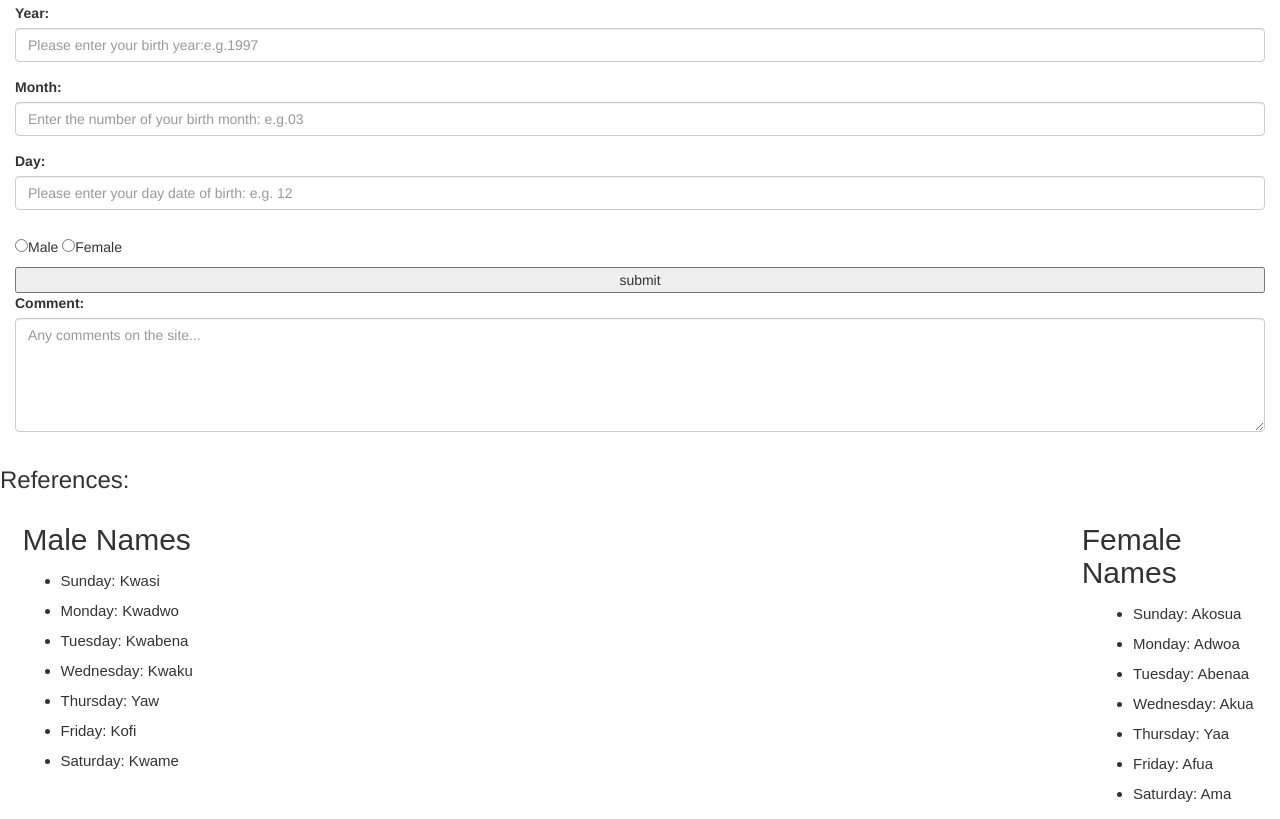
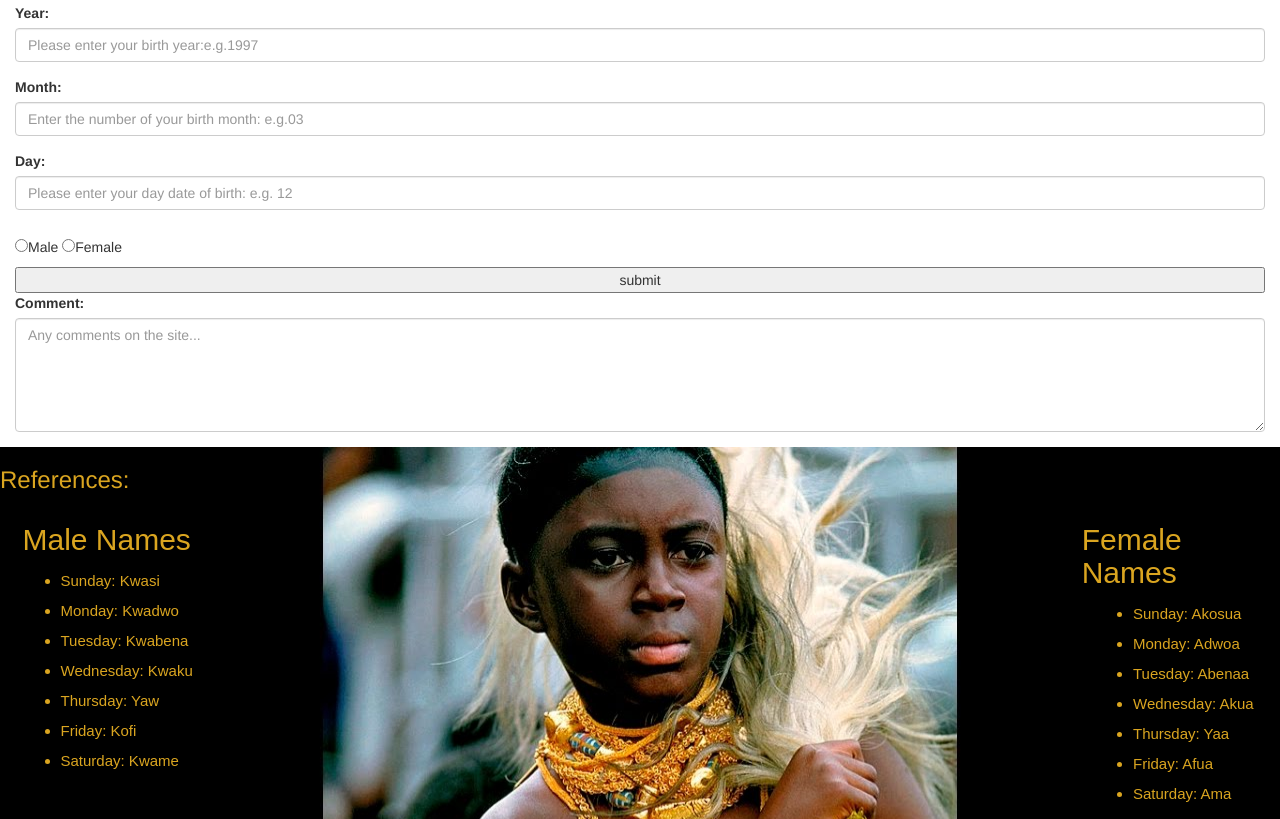
Before and after one commit to Christine-N-Mwaura/Akan-project, a plain HTML site: page index.html in a window 1280 px wide. Shown: the part 827-1646 px from the top of the page. Drawn offline with nearby package versions, Linux system fonts and the light colour scheme.

Commit message:
This commit will add styling to the row section in the index file.

```diff
--- a/css/style.css
+++ b/css/style.css
@@ -42,3 +42,7 @@ background-size: cover;
   color: #00008B;
   font-style: italic;
 }
+.row{
+  background-image: url("../images/akan.jpg");
+  color:#daa520
+}
```
